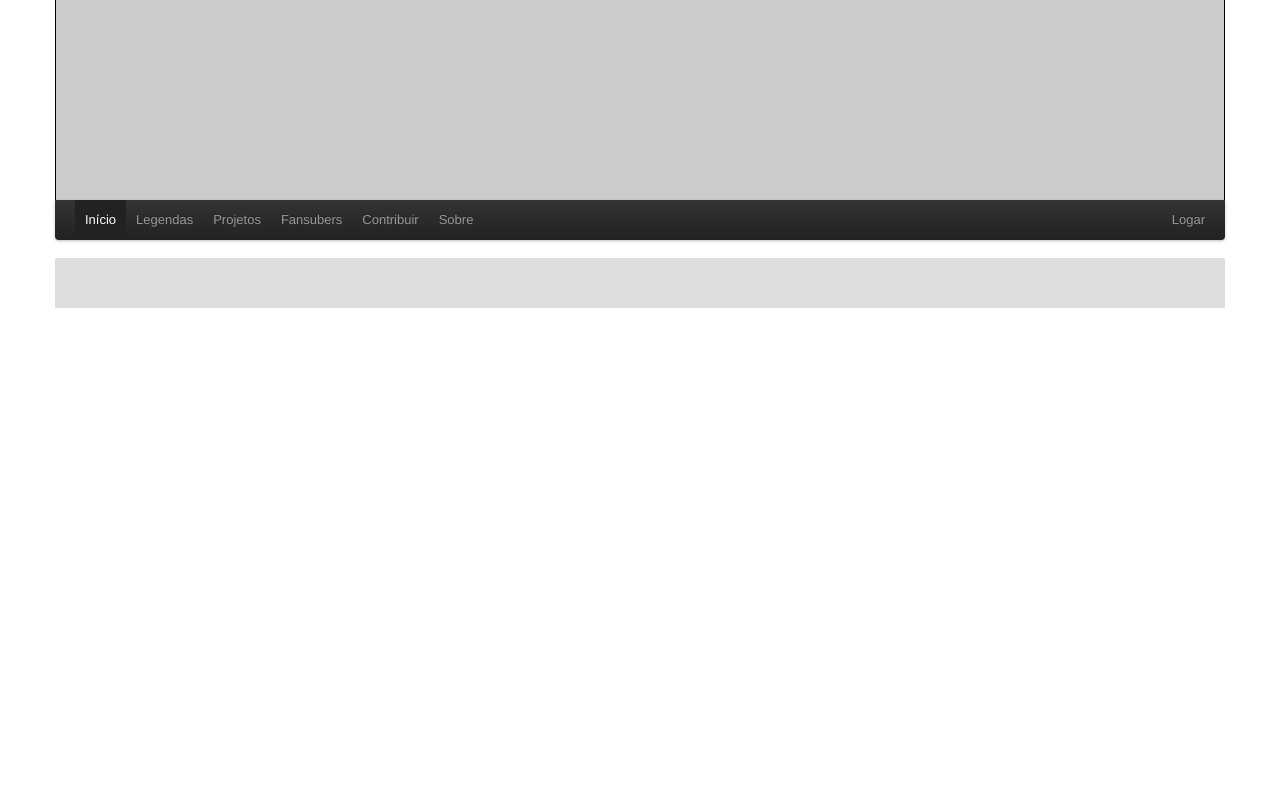
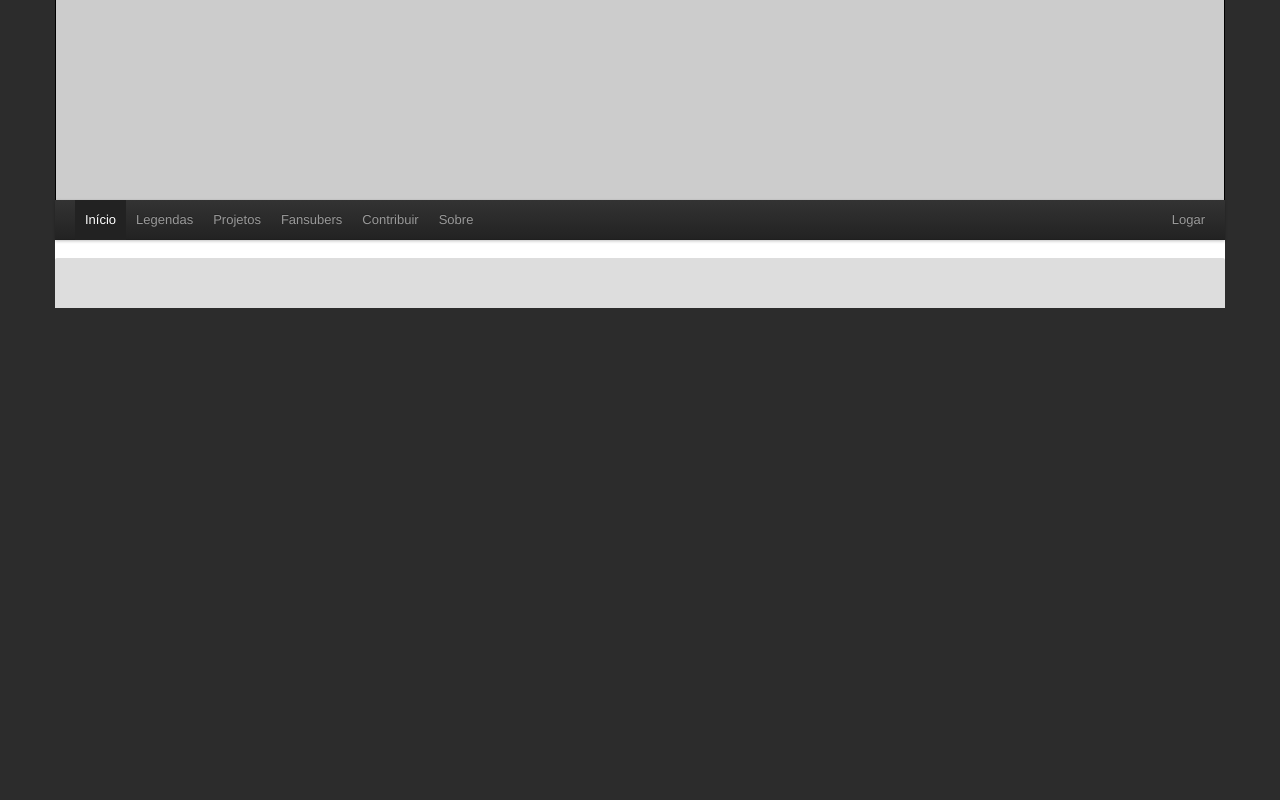
Before and after one commit to siminino/sharing-subtitle, a Django app: page / in a window 1280 px wide. Run offline with Django 3.2, Linux system fonts and the light colour scheme; parts of the project's set-up code (start-up, migrations or seed data) failed here and were passed over; some libraries are stand-ins or nearby versions.

Commit message:
melhorando o estilo da pagina

```diff
--- a/shareanimesub/static/base/css/base.css
+++ b/shareanimesub/static/base/css/base.css
@@ -1,3 +1,11 @@
+body {
+    background-color: #2C2C2C;
+}
+
+.container.pai {
+    background-color: #FFF;
+}
+
 /* Header */
 
 .header .img-header {
@@ -10,7 +18,7 @@
 /* Menu */
 
 .menu .navbar-inner {
-    border-radius: 0 0 4px 4px;
+    border-radius: 0;
 }
 
 .menu .nav.pull-right {
--- a/shareanimesub/templates/base.html
+++ b/shareanimesub/templates/base.html
@@ -15,7 +15,7 @@
     </head>
 
     <body>
-        <div class='container'>
+        <div class='container pai'>
             {% block header %}
                 {% include "header.html" %}
             {% endblock %}
@@ -25,10 +25,10 @@
             {% endblock %}
         </div>
 
-        <div class="container">
+        <div class="container pai">
             {% block content %}{% endblock %}
         </div>
-        <div class='container'>
+        <div class='container pai'>
             {% block diretorio %}
                 {% include "diretorio.html" %}
             {% endblock %}
```
Also changed, not shown: shareanimesub/static/projetos/css/projeto.css (+6 -1 lines), 2 other files.
